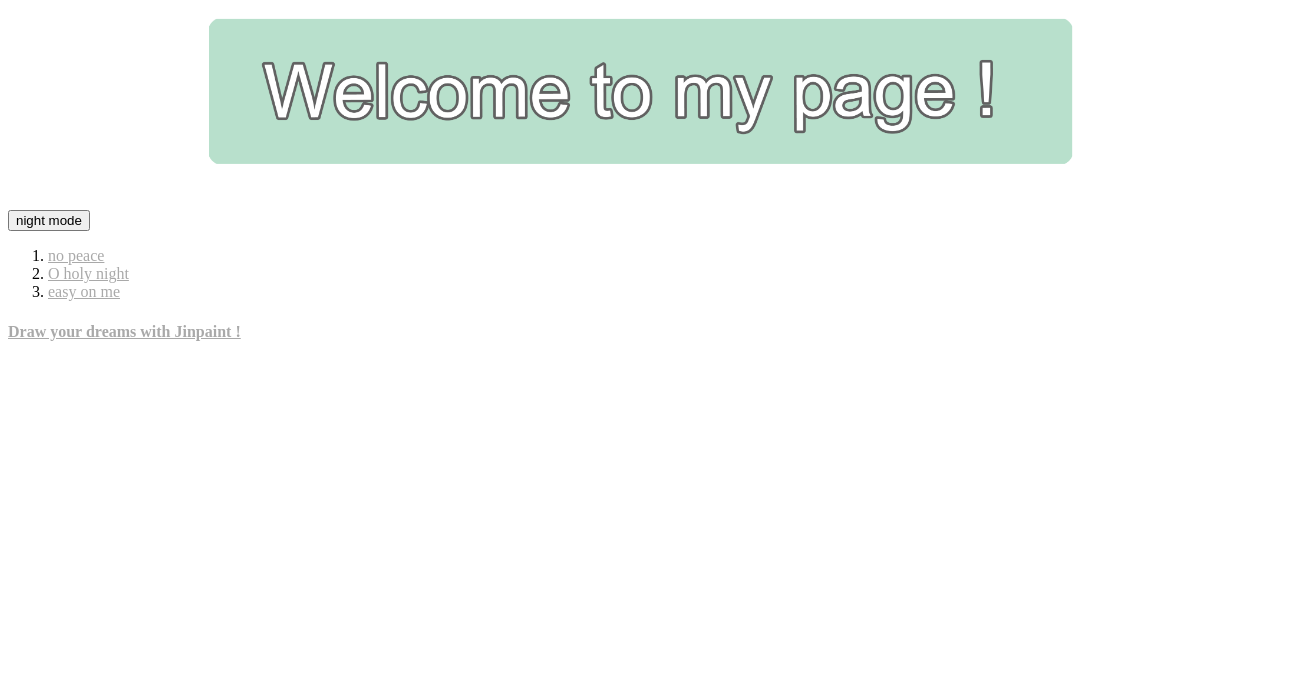
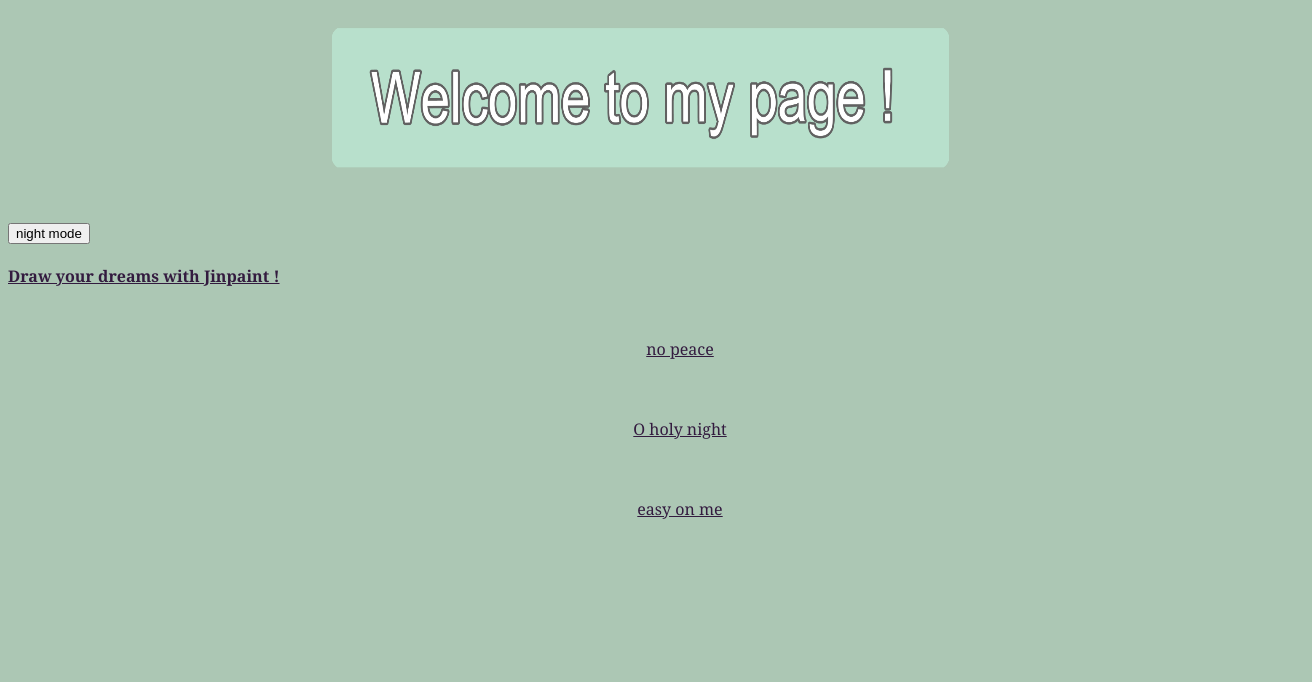
Before and after one commit to seonhwa-jin/My-song-scapbook, a plain HTML site: page index.html in a window 1280 px wide. Shown: the part 118-800 px from the top of the page, 1312 px wide, since content can reach past the window. Drawn offline with Linux system fonts and the light colour scheme.

Commit message:
Add files via upload

```diff
--- /dev/null
+++ b/index.css
@@ -0,0 +1,39 @@
+h1{
+  text-align: center;
+  font-size: 50px;
+}
+a{
+  color: #331B3F;
+
+}
+img{
+  display:block;
+  margin-left: auto;
+  margin-right: auto;
+  width: 50%;
+  height: 20vh;
+}
+
+
+body{
+  background-color: #ACC7B4;
+  color:#331B3F;
+  font-family: Georgia, 'Times New Roman', Times, serif;
+}
+
+.list{
+  display: grid;
+  grid-template-columns: 1fr;
+  grid-template-rows; repeat(3,1fr);
+  width: 100%;
+  height: 30vh;
+
+}
+li{
+
+  display: flex;
+  justify-content: center;
+  align-items: center;
+  width:100%;
+
+}
--- a/index.html
+++ b/index.html
@@ -3,22 +3,7 @@
   <head>
       <title>my song - html</title>
     <meta charset="utf-8">
-    <style>
-      h1{
-        text-align: center;
-        font-size: 50px;
-      }
-      a{
-        color: darkgrey;
-
-      }
-      img{
-        display:block;
-        margin-left: auto;
-        margin-right: auto;
-      }
-
-    </style>
+    <link rel="stylesheet" href="index.css">
     <script src="colorsetting.js"></script>
   </head>
 
@@ -27,37 +12,15 @@
     <h1><a style="text-decoration:none" href="index.html">My song scrapbook</a></h1>
         <img src="main2.png" width="70%"><br><br>
         <input type="button" value="night mode" onclick="wow(this);﻿"> <br>
-      <ol>
-      <li><a href="1.html">no peace</a></li>
-      <li><a href="2.html">O holy night</a></li>
-      <li><a href="3.html">easy on me</a></li>
-    </ol>
-  <!--
-    <p>
-    <iframe width="560" height="315" src="https://www.youtube.com/embed/sNgZKo1QSas" title="YouTube video player" frameborder="0" allow="accelerometer; autoplay; clipboard-write; encrypted-media; gyroscope; picture-in-picture" allowfullscreen></iframe>
-  </p>
+        <h4><a href="Jinpaint.html"> Draw your dreams with Jinpaint !</a></h4>
 
 
-  <p>
-      <div id="disqus_thread"></div>
-  <script>
-      /**
-      *  RECOMMENDED CONFIGURATION VARIABLES: EDIT AND UNCOMMENT THE SECTION BELOW TO INSERT DYNAMIC VALUES FROM YOUR PLATFORM OR CMS.
-      *  LEARN WHY DEFINING THESE VARIABLES IS IMPORTANT: https://disqus.com/admin/universalcode/#configuration-variables    */
-      /*
-      var disqus_config = function () {
-      this.page.url = PAGE_URL;  // Replace PAGE_URL with your page's canonical URL variable
-      this.page.identifier = PAGE_IDENTIFIER; // Replace PAGE_IDENTIFIER with your page's unique identifier variable
-      };
-      */
-      (function() { // DON'T EDIT BELOW THIS LINE
-      var d = document, s = d.createElement('script');
-      s.src = 'https://my-song-scrapbook.disqus.com/embed.js';
-      s.setAttribute('data-timestamp', +new Date());
-      (d.head || d.body).appendChild(s);
-      })();
-  </script>
-  <noscript>Please enable JavaScript to view the <a href="https://disqus.com/?ref_noscript">comments powered by Disqus.</a></noscript></p> -->
-  <h4><a href="Jinpaint.html"> Draw your dreams with Jinpaint !</a></h4>
+        <ol class="list">
+          <li><a href="1.html">no peace</a></li>
+          <li><a href="2.html">O holy night</a></li>
+          <li><a href="3.html">easy on me</a></li>
+        </ol>
+
+
   </body>
 </html>
```
